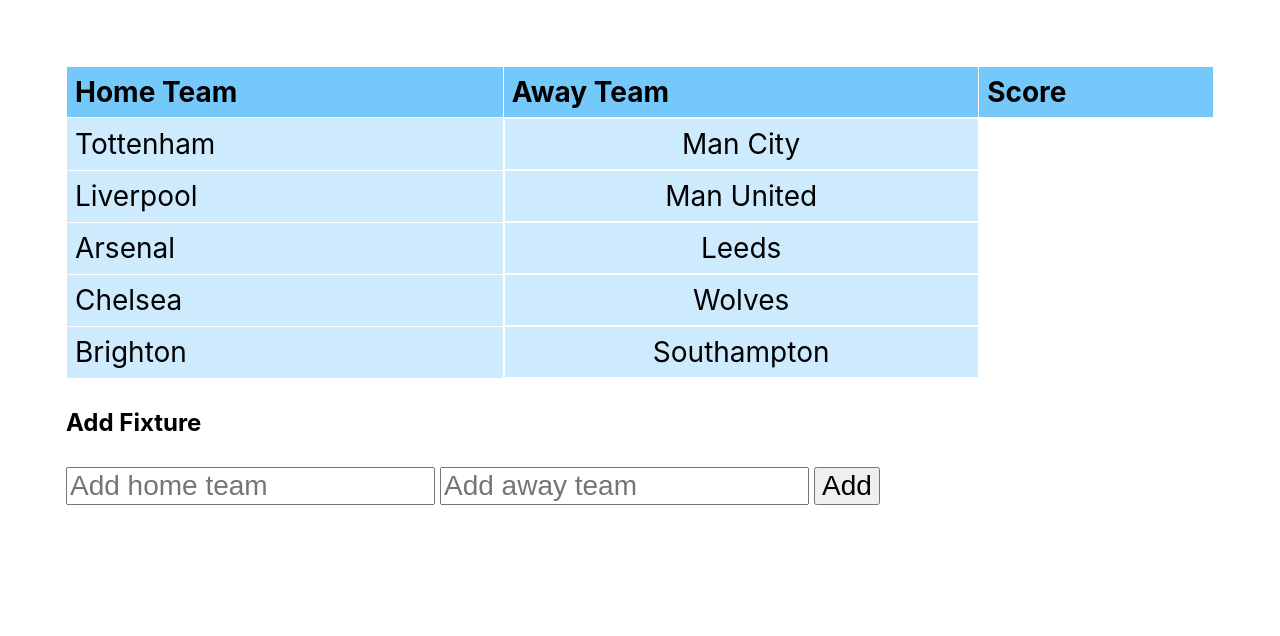
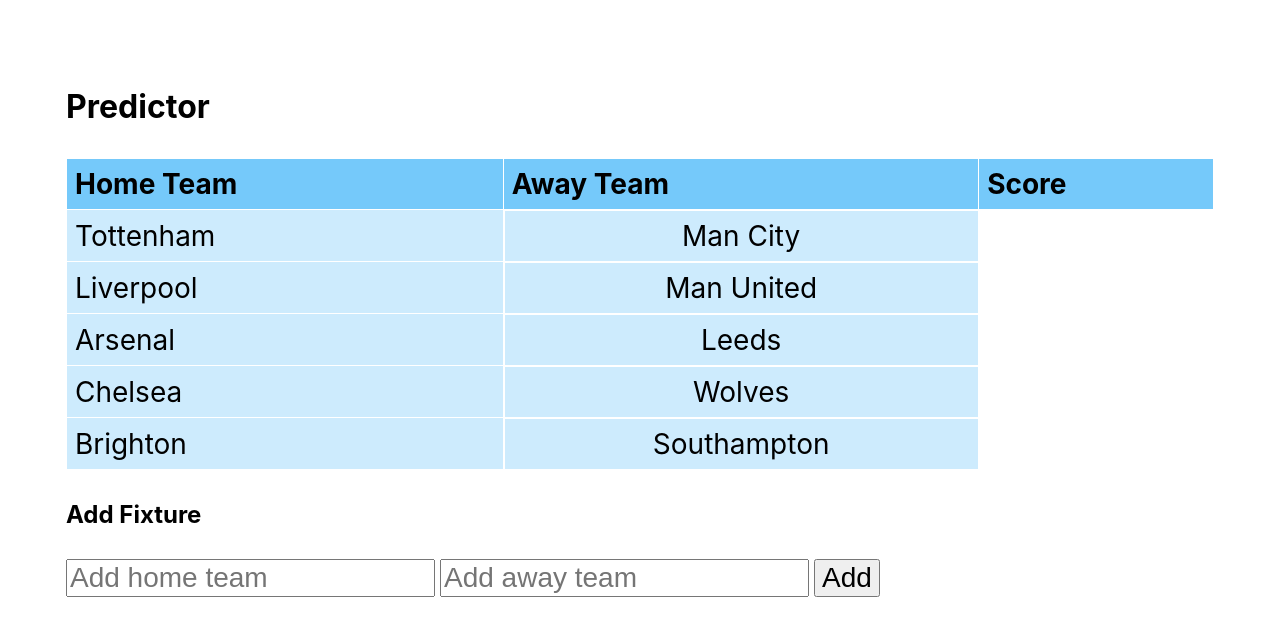
Before and after one commit to waynemarler/react_table, a React (Create React App) app: page / in a window 1280 px wide. Shown: the top 636 px of the page. Built offline with nearby package versions, Linux system fonts and the light colour scheme.

Commit message:
change app js

```diff
--- a/src/App.js
+++ b/src/App.js
@@ -36,6 +36,7 @@
   return (
     <div className="App">
       <div className="app-container">
+        <h1>Predictor</h1>
         <form>
           <table>
             <thead>
```
